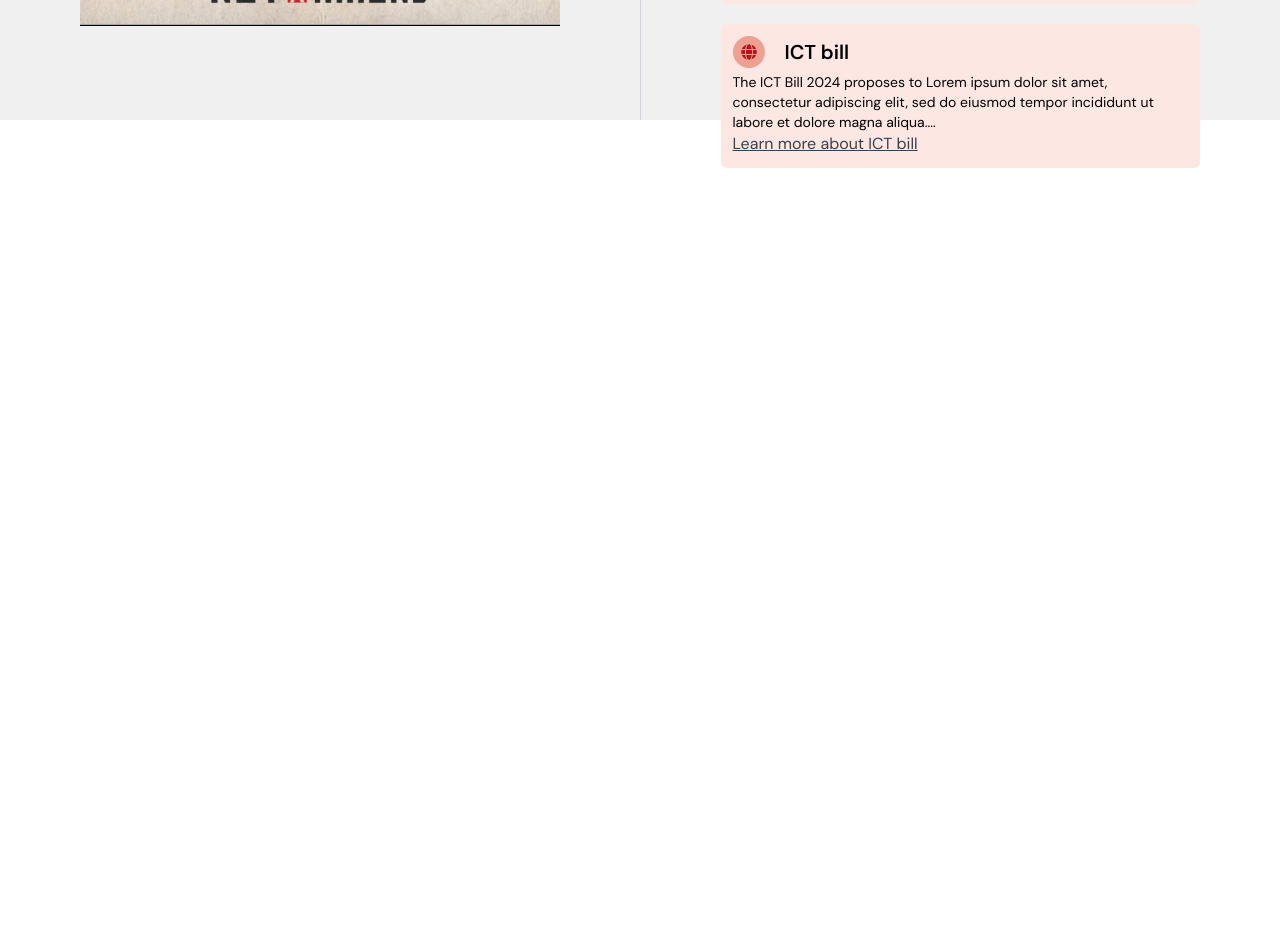
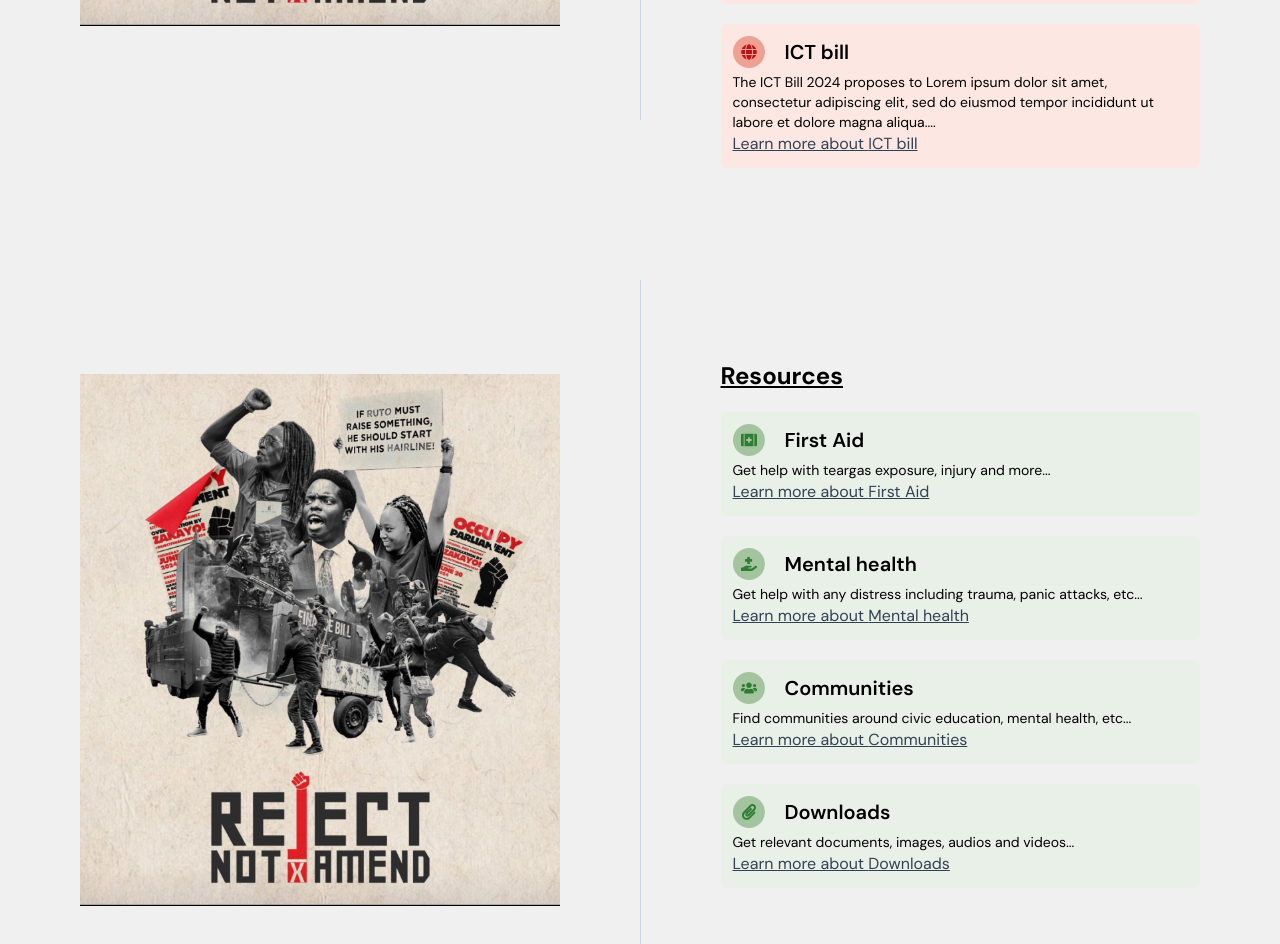
Before and after one commit to MwangiNelson/haki-web, a React (Vite) app: page / in a window 1280 px wide. Shown: the part 1560-2504 px from the top of the page. Before the commit the page ends 1728 px from the top, so only its background shows below. Built offline with nearby package versions, Linux system fonts and the light colour scheme.

Commit message:
feat: resources section

```diff
--- a/src/pages/Home.jsx
+++ b/src/pages/Home.jsx
@@ -1,7 +1,10 @@
+// Components
+import Navbar from "../components/navbar";
+
 // Sections
-import Navbar from "../components/navbar";
 import Education from "./Education";
 import Hero from "./Hero";
+import Resources from "./Resources";
 
 // React
 import { useEffect, useState } from "react";
@@ -16,13 +19,19 @@ const Home = () => {
     threshold: 0.5,
   });
 
+  const { ref: resourcesRef, inView: resourcesInView } = useInView({
+    threshold: 0.5,
+  });
+
   useEffect(() => {
     if (educationInView) {
       setCurrentSection("education");
+    } else if (resourcesInView) {
+      setCurrentSection("resources");
     } else {
-      setCurrentSection("");
+      setCurrentSection("hero");
     }
-  }, [educationInView]);
+  }, [educationInView, resourcesInView]);
 
   return (
     <>
@@ -40,6 +49,13 @@ const Home = () => {
       >
         <Education />
       </section>
+      <section
+        ref={resourcesRef}
+        id="resources"
+        className="w-full min-h-screen h-fit bg-[#F0F0F0] flex"
+      >
+        <Resources />
+      </section>
     </>
   );
 };
--- /dev/null
+++ b/src/pages/Resources.jsx
@@ -0,0 +1,74 @@
+import CarouselPlaceholder from "@assets/images/carousel-placeholder.png";
+import {
+  FaFirstAid,
+  FaUsers,
+  FaPaperclip,
+  FaHandHoldingMedical,
+} from "react-icons/fa";
+
+const iconMap = {
+  firstAid: <FaFirstAid color="#2E7D32" />,
+  mentalHealth: <FaHandHoldingMedical color="#2E7D32" />,
+  communities: <FaUsers color="#2E7D32" />,
+  downloads: <FaPaperclip color="#2E7D32" />,
+};
+
+const data = [
+  {
+    title: "First Aid",
+    description: "Get help with teargas exposure, injury and more...",
+    iconName: "firstAid",
+  },
+  {
+    title: "Mental health",
+    description:
+      "Get help with any distress including trauma, panic attacks, etc...",
+    iconName: "mentalHealth",
+  },
+  {
+    title: "Communities",
+    description:
+      "Find communities around civic education, mental health, etc...",
+    iconName: "communities",
+  },
+  {
+    title: "Downloads",
+    description: "Get relevant documents, images, audios and videos...",
+    iconName: "downloads",
+  },
+];
+
+const Resources = () => {
+  return (
+    <div className="mt-20 flex w-full h-screen">
+      <div className="mt-20 hidden md:block flex-1 p-20">
+        <img
+          src={CarouselPlaceholder}
+          alt="carousel"
+          className="w-full h-full object-contain"
+        />
+      </div>
+      <div className="mt-20 flex-1 md:p-20 p-5 border-l border-slate-300">
+        <h1 className="underline text-2xl font-bold">Resources</h1>
+        {data.map((item, index) => {
+          return (
+            <div key={index} className="mt-5 bg-[#E8F0E7] p-3 rounded-md">
+              <div className="flex items-center gap-5">
+                <div className="w-8 h-8 bg-[#A4C4A0] rounded-full flex items-center justify-center">
+                  {iconMap[item.iconName]}
+                </div>
+                <h1 className="text-xl font-semibold">{item.title}</h1>
+              </div>
+              <p className="mt-1 text-sm">{item.description}</p>
+              <p className="underline text-slate-700 cursor-pointer">
+                Learn more about {item.title}
+              </p>
+            </div>
+          );
+        })}
+      </div>
+    </div>
+  );
+};
+
+export default Resources;
```
